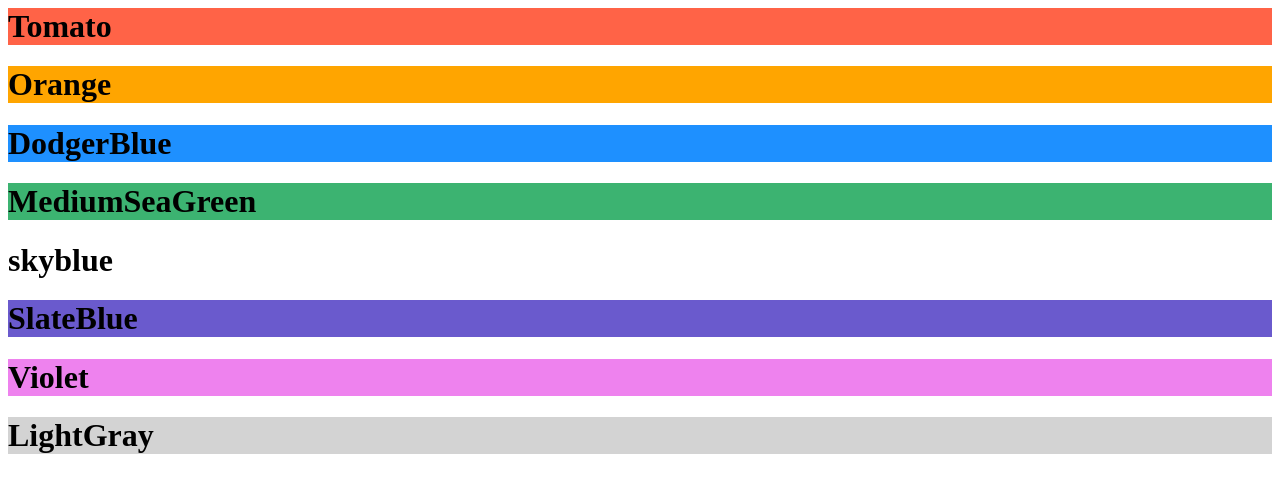
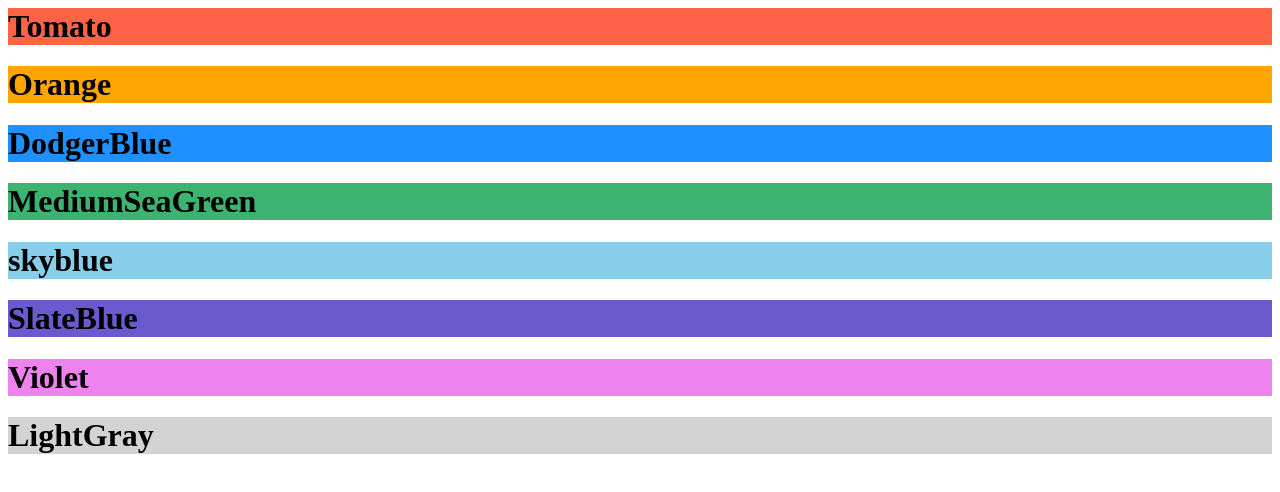
Before and after one commit to rupkatha3024/htmlclass, a plain HTML site: page html2.html in a window 1280 px wide. Drawn offline with Linux system fonts and the light colour scheme.

Commit message:
html2.html

```diff
--- a/html2.html
+++ b/html2.html
@@ -6,7 +6,7 @@
 <h1 style="background-color:Orange;">Orange</h1>
 <h1 style="background-color:DodgerBlue;">DodgerBlue</h1>
 <h1 style="background-color:MediumSeaGreen;">MediumSeaGreen</h1>
-<h1 style="background-color:sky blue;">skyblue</h1>
+<h1 style="background-color:skyblue;">skyblue</h1>
 <h1 style="background-color:SlateBlue;">SlateBlue</h1>
 <h1 style="background-color:Violet;">Violet</h1>
 <h1 style="background-color:LightGray;">LightGray</h1>
```
